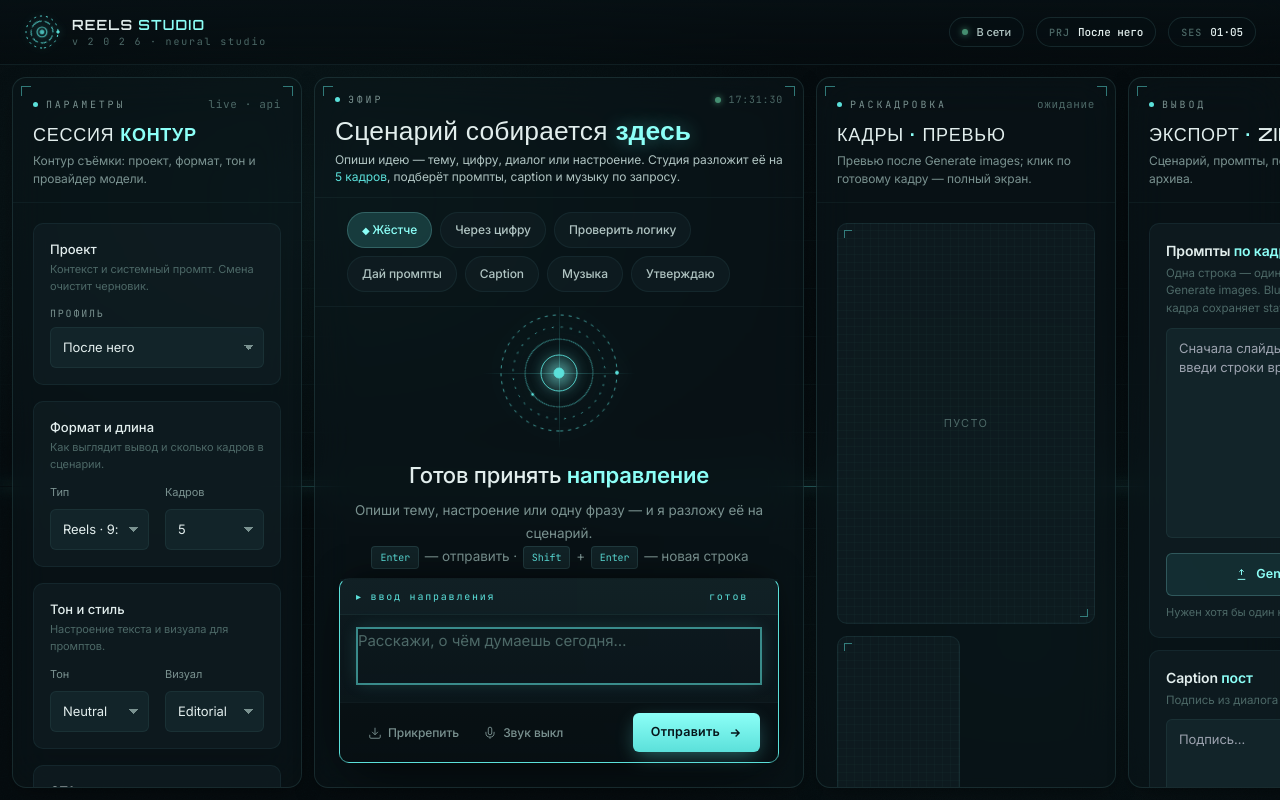
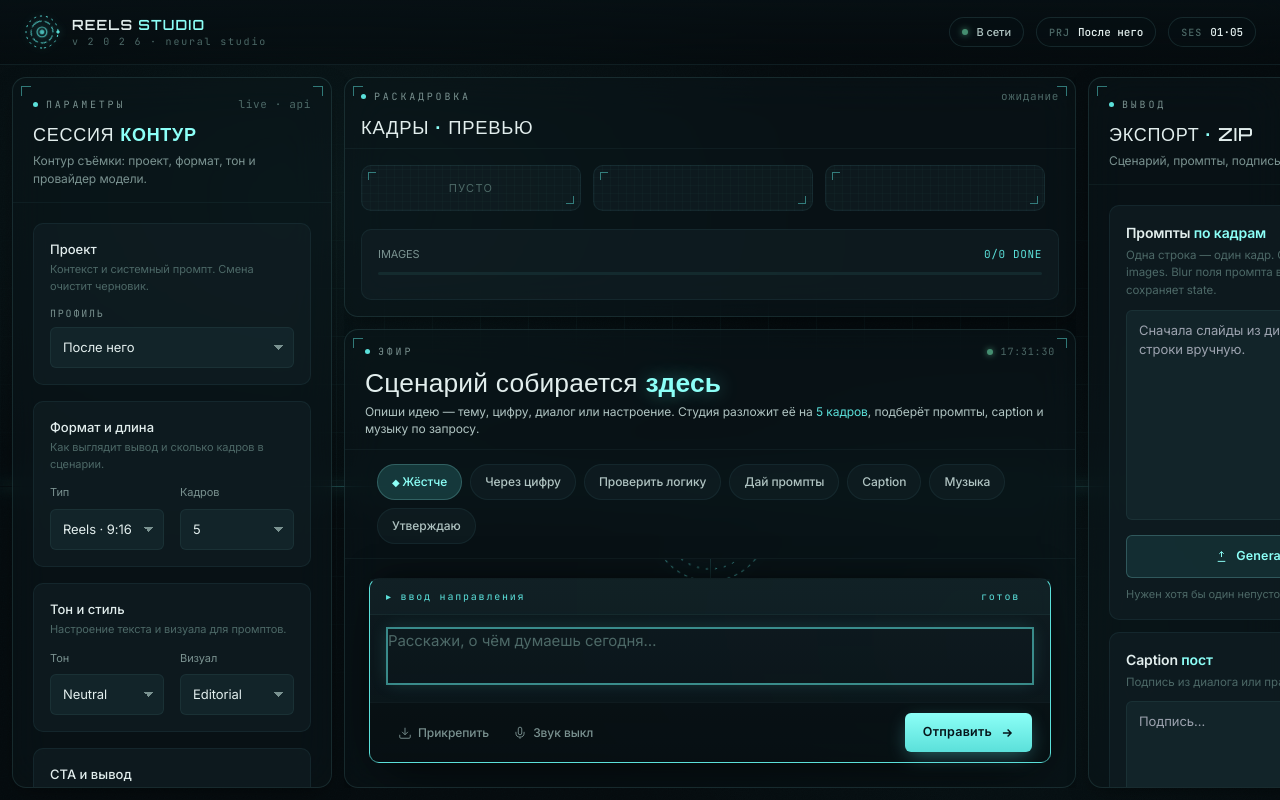
Before and after one commit to zobnin8-ux/AI-Reels-Studio, a Next.js app: page / in a window 1280 px wide. Built offline with nearby package versions, Linux system fonts and the light colour scheme.

Commit message:
fix(ui): move frames strip above chat

```diff
--- a/src/app/v2026-app.css
+++ b/src/app/v2026-app.css
@@ -72,12 +72,82 @@ button.asset-badge {
   overflow-x: auto;
   overflow-y: hidden;
   grid-template-rows: minmax(0, 1fr);
+  /* v2026 base CSS sets a fixed 4-col grid; override to 3 columns */
+  grid-template-columns: 320px minmax(0, 1fr) 380px !important;
+}
+
+.center-stack {
+  min-height: 0;
+  min-width: 0;
+  flex: 1 1 0;
+  display: flex;
+  flex-direction: column;
+  gap: var(--s-3);
+  overflow: hidden;
+}
+
+.frames-bar {
+  flex: 0 0 auto;
+  height: 240px;
+  overflow: hidden;
+}
+
+.frames-bar-body {
+  padding: var(--s-4);
+  flex: 1 1 0;
+  min-height: 0;
+  display: flex;
+  flex-direction: column;
+  gap: var(--s-3);
+  overflow: hidden;
+}
+
+.frames-bar-row {
+  display: flex;
+  gap: var(--s-3);
+  flex: 1 1 0;
+  min-height: 0;
+  overflow-x: auto;
+  overflow-y: hidden;
+  padding-bottom: 6px;
+  scroll-snap-type: x proximity;
+}
+
+.frames-bar-empty {
+  display: flex;
+  gap: var(--s-3);
+  flex: 1 1 0;
+  min-height: 0;
+  overflow-x: auto;
+  overflow-y: hidden;
+  padding-bottom: 6px;
+}
+
+.reel-frame.frames-bar-slot {
+  scroll-snap-align: start;
+  flex: 0 0 auto;
+  width: 240px;
+  height: 100%;
+  aspect-ratio: auto;
+  display: flex;
+  flex-direction: column;
+  min-height: 0;
+}
+
+.frames-bar-telemetry {
+  margin-top: 0;
+  flex-shrink: 0;
 }
 
 .layout > .panel {
   min-height: 0;
   max-height: 100%;
   overflow: hidden;
+}
+
+.panel.stage {
+  flex: 1 1 0;
+  min-height: 0;
 }
 
 /* Центр: один flex-столбец, чат скроллится, композер всегда внизу панели */
@@ -142,6 +212,19 @@ button.asset-badge {
 /* Плотнее hero — меньше вертикаль на ноутбуке */
 .panel.stage .panel-strip {
   padding: 14px 20px 12px;
+}
+
+.panel.frames.frames-bar .panel-strip {
+  padding: 10px 16px 8px;
+}
+
+.panel.frames.frames-bar .strip-title {
+  font-size: clamp(0.95rem, 1.6vw, 1.15rem);
+  margin: 2px 0 0;
+}
+
+.panel.frames.frames-bar .strip-sub {
+  display: none;
 }
 
 .panel.stage .stage-h1 {
@@ -310,9 +393,11 @@ aside.panel.anim-4 .panel-strip {
 }
 
 .reel-frame-inner img {
-  width: 100%;
-  height: 100%;
-  object-fit: cover;
+  max-width: 100%;
+  max-height: 100%;
+  width: auto;
+  height: auto;
+  object-fit: contain;
 }
 
 .mock-pill {
--- a/src/components/AppShell.tsx
+++ b/src/components/AppShell.tsx
@@ -21,9 +21,16 @@ function AppGrid() {
         </PanelErrorBoundary>
       </aside>
 
+      <section className="center-stack min-h-0">
+        <section className={["panel frames frames-bar anim-2 min-h-0", imagePipelineBusy ? "is-images-busy" : ""].join(" ")}>
+          <PanelErrorBoundary label="Кадры">
+            <ImageStripPanel variant="bar" />
+          </PanelErrorBoundary>
+        </section>
+
         <section
           className={[
-          "panel stage anim-2 flex-col min-h-0",
+            "panel stage anim-3 flex-col min-h-0",
             chatBusy ? "is-chat-busy" : ""
           ].join(" ")}
         >
@@ -31,11 +38,6 @@ function AppGrid() {
             <DialoguePanel />
           </PanelErrorBoundary>
         </section>
-
-      <section className={["panel frames anim-3 min-h-0", imagePipelineBusy ? "is-images-busy" : ""].join(" ")}>
-        <PanelErrorBoundary label="Кадры">
-          <ImageStripPanel />
-        </PanelErrorBoundary>
       </section>
 
       <aside className="panel anim-4 min-h-0">
--- a/src/components/ImageSlideCard.tsx
+++ b/src/components/ImageSlideCard.tsx
@@ -17,7 +17,7 @@ export function ImageSlideCard({
   /** Клик по готовому превью — полноэкранный просмотр (если передан). */
   onPreview?: () => void;
   /** В колонке v2026 — компактный вид внутри `.reel-frame`. */
-  variant?: "card" | "frame";
+  variant?: "card" | "frame" | "thumb";
 }) {
   const { state, dispatch } = useStudio();
   const [localPrompt, setLocalPrompt] = useState(image.prompt);
@@ -69,17 +69,20 @@ export function ImageSlideCard({
           : "ошибка";
 
   const isFrame = variant === "frame";
+  const isThumb = variant === "thumb";
 
   return (
     <div
       className={[
-        isFrame
+        isThumb
+          ? "reel-frame-inner min-h-0 overflow-hidden p-2"
+          : isFrame
             ? "reel-frame-inner overflow-y-auto p-2"
             : "studio-card-frame min-w-0 overflow-hidden rounded-xl border border-border bg-panel/40 p-3",
         errorShake ? "studio-shake border-red-400/35" : ""
       ].join(" ")}
     >
-      {!isFrame ? (
+      {!isFrame && !isThumb ? (
         <div className="flex min-w-0 items-start justify-between gap-3">
           <div className="text-sm font-semibold">
             {String(index + 1).padStart(2, "0")}. Кадр
@@ -93,22 +96,25 @@ export function ImageSlideCard({
       <div
         className={[
           "min-w-0 min-h-0 gap-2",
-          isFrame ? "mt-0 flex flex-1 flex-col" : "mt-3 grid grid-cols-1 gap-3"
+          isThumb ? "mt-0 flex min-h-0 flex-1 flex-col" : isFrame ? "mt-0 flex flex-1 flex-col" : "mt-3 grid grid-cols-1 gap-3"
         ].join(" ")}
       >
         <div
           className={[
-            isFrame
-              ? "mx-auto w-full min-w-0 flex-1 overflow-hidden rounded-md border border-[var(--border-subtle)] bg-[var(--bg-elev-3)]"
-              : "mx-auto w-full max-w-[min(100%,320px)] min-w-0 overflow-hidden rounded-lg border border-border bg-black/25",
-            state.contentType === "reels" ? "aspect-[9/16]" : "aspect-square"
+            isThumb
+              ? "mx-auto flex w-full min-w-0 flex-[1.35] items-center justify-center overflow-hidden rounded-md border border-[var(--border-subtle)] bg-[var(--bg-elev-3)]"
+              : isFrame
+                ? "mx-auto flex w-full min-w-0 flex-1 items-center justify-center overflow-hidden rounded-md border border-[var(--border-subtle)] bg-[var(--bg-elev-3)]"
+                : "mx-auto flex w-full max-w-[min(100%,320px)] min-w-0 items-center justify-center overflow-hidden rounded-lg border border-border bg-black/40",
+            !isThumb && state.contentType === "reels" ? "aspect-[9/16]" : "",
+            !isThumb && state.contentType !== "reels" ? "aspect-square" : ""
           ].join(" ")}
         >
           {image.imageBase64 ? (
             onPreview ? (
               <button
                 type="button"
-                className="group relative h-full w-full cursor-zoom-in focus:outline-none focus:ring-2 focus:ring-accent/40"
+                className="group relative flex h-full w-full cursor-zoom-in items-center justify-center focus:outline-none focus:ring-2 focus:ring-accent/40"
                 onClick={() => onPreview()}
                 aria-label="Открыть кадр на весь экран"
               >
@@ -116,7 +122,7 @@ export function ImageSlideCard({
                 <img
                   src={`data:${image.mimeType ?? "image/png"};base64,${image.imageBase64}`}
                   alt=""
-                  className="h-full w-full object-cover transition group-hover:opacity-95"
+                  className="max-h-full max-w-full object-contain transition group-hover:opacity-95"
                 />
                 <span
                   className="pointer-events-none absolute right-2 top-2 inline-flex h-8 w-8 items-center justify-center rounded-full border border-white/25 bg-black/45 text-white/90 opacity-0 shadow-md backdrop-blur-sm transition group-hover:opacity-100"
@@ -136,7 +142,7 @@ export function ImageSlideCard({
               <img
                 src={`data:${image.mimeType ?? "image/png"};base64,${image.imageBase64}`}
                 alt=""
-                className="h-full w-full object-cover"
+                className="max-h-full max-w-full object-contain"
               />
             )
           ) : (
@@ -151,14 +157,16 @@ export function ImageSlideCard({
             </div>
           )}
         </div>
-        <div className="min-w-0 space-y-2 overflow-hidden">
-          {!isFrame ? <div className="text-xs font-medium text-muted">Промпт</div> : null}
+        <div className={["min-w-0 overflow-hidden", isThumb ? "min-h-0 flex-1 space-y-2" : "space-y-2"].join(" ")}>
+          {!isFrame && !isThumb ? <div className="text-xs font-medium text-muted">Промпт</div> : null}
           <textarea
             value={localPrompt}
             onChange={(e) => setLocalPrompt(e.target.value)}
             onBlur={() => commitPromptToStore()}
             className={
-              isFrame
+              isThumb
+                ? "textarea min-h-[56px] flex-1 resize-none font-mono text-[10px] leading-snug"
+                : isFrame
                   ? "textarea min-h-[72px] font-mono text-[11px]"
                   : "min-h-20 w-full min-w-0 max-w-full resize-y rounded-xl border border-border bg-black/30 px-3 py-2 font-mono text-xs outline-none focus:ring-2 focus:ring-accent/30"
             }
@@ -169,7 +177,9 @@ export function ImageSlideCard({
               onClick={() => void onRegenerate()}
               disabled={!localPrompt.trim() || busy}
               className={
-                isFrame
+                isThumb
+                  ? "gen-btn mt-0 py-1.5 text-[10px]"
+                  : isFrame
                     ? "gen-btn mt-1 py-2 text-[11px]"
                     : "studio-btn-ghost rounded-xl border border-border bg-black/20 px-3 py-2 text-sm text-text hover:bg-black/30 disabled:opacity-50"
               }
--- a/src/components/ImageStripPanel.tsx
+++ b/src/components/ImageStripPanel.tsx
@@ -9,7 +9,7 @@ type LightboxState = {
   title: string;
 };
 
-export function ImageStripPanel() {
+export function ImageStripPanel({ variant = "column" }: { variant?: "column" | "bar" }) {
   const { state } = useStudio();
   const seenImageIdsRef = useRef<Set<string>>(new Set());
   const [lightbox, setLightbox] = useState<LightboxState | null>(null);
@@ -60,7 +60,7 @@ export function ImageStripPanel() {
         <p className="strip-sub">Превью после Generate images; клик по готовому кадру — полный экран.</p>
       </div>
 
-      <div className="frames-body min-h-0">
+      <div className={variant === "bar" ? "frames-bar-body min-h-0" : "frames-body min-h-0"}>
         {showBatchProgress ? (
           <div className="busy-ribbon mb-3" role="status" aria-live="polite">
             <span className="dot-pulse" aria-hidden />
@@ -69,6 +69,15 @@ export function ImageStripPanel() {
         ) : null}
 
         {state.images.length === 0 ? (
+          variant === "bar" ? (
+            <div className="frames-bar-empty">
+              <div className="reel-frame placeholder" style={{ width: 220, aspectRatio: "9 / 16" }}>
+                <span style={{ fontSize: 11, color: "var(--text-muted)", letterSpacing: "0.12em" }}>ПУСТО</span>
+              </div>
+              <div className="reel-frame placeholder" aria-hidden style={{ width: 220, aspectRatio: "9 / 16" }} />
+              <div className="reel-frame placeholder" aria-hidden style={{ width: 220, aspectRatio: "9 / 16" }} />
+            </div>
+          ) : (
             <div className="reel-row">
               <div className="reel-frame placeholder">
                 <span style={{ fontSize: 11, color: "var(--text-muted)", letterSpacing: "0.12em" }}>
@@ -76,6 +85,47 @@ export function ImageStripPanel() {
                 </span>
               </div>
               <div className="reel-frame placeholder" aria-hidden />
+            </div>
+          )
+        ) : (
+          variant === "bar" ? (
+            <div className="frames-bar-row" role="list">
+              {state.images.map((img, idx) => (
+                <div
+                  key={img.id}
+                  className={[
+                    "reel-frame frames-bar-slot",
+                    !seenImageIdsRef.current.has(img.id) ? "studio-enter" : ""
+                  ]
+                    .filter(Boolean)
+                    .join(" ")}
+                >
+                  <span className="frame-num">#{String(idx + 1).padStart(2, "0")}</span>
+                  <span className="frame-status">
+                    {img.status === "generating"
+                      ? "генерация"
+                      : img.status === "waiting"
+                        ? "очередь"
+                        : img.status === "done"
+                          ? "готово"
+                          : "ошибка"}
+                  </span>
+                  <ImageSlideCard
+                    variant="thumb"
+                    index={idx}
+                    image={img}
+                    onPreview={
+                      img.status === "done" && img.imageBase64
+                        ? () =>
+                            setLightbox({
+                              dataUrl: `data:${img.mimeType ?? "image/png"};base64,${img.imageBase64}`,
+                              title: `Кадр ${String(idx + 1).padStart(2, "0")}`
+                            })
+                        : undefined
+                    }
+                  />
+                </div>
+              ))}
             </div>
           ) : (
             <div className="reel-row reel-row-stack">
@@ -116,8 +166,22 @@ export function ImageStripPanel() {
                 </div>
               ))}
             </div>
+          )
         )}
 
+        {variant === "bar" ? (
+          <div className="telemetry frames-bar-telemetry">
+            <div className="tele-row">
+              <span className="tele-label">IMAGES</span>
+              <span className="tele-value">
+                {doneCount}/{state.images.length || 0} DONE
+              </span>
+            </div>
+            <div className="progress-bar">
+              <div className="progress-fill" style={{ width: `${telePct}%` }} />
+            </div>
+          </div>
+        ) : (
           <div className="telemetry">
             <div className="tele-row">
               <span className="tele-label">IMAGES</span>
@@ -133,6 +197,7 @@ export function ImageStripPanel() {
               <div className="progress-fill" style={{ width: `${telePct}%` }} />
             </div>
           </div>
+        )}
       </div>
 
       {lightbox ? (
```
Lines whose indentation alone changed are shown as unchanged.
